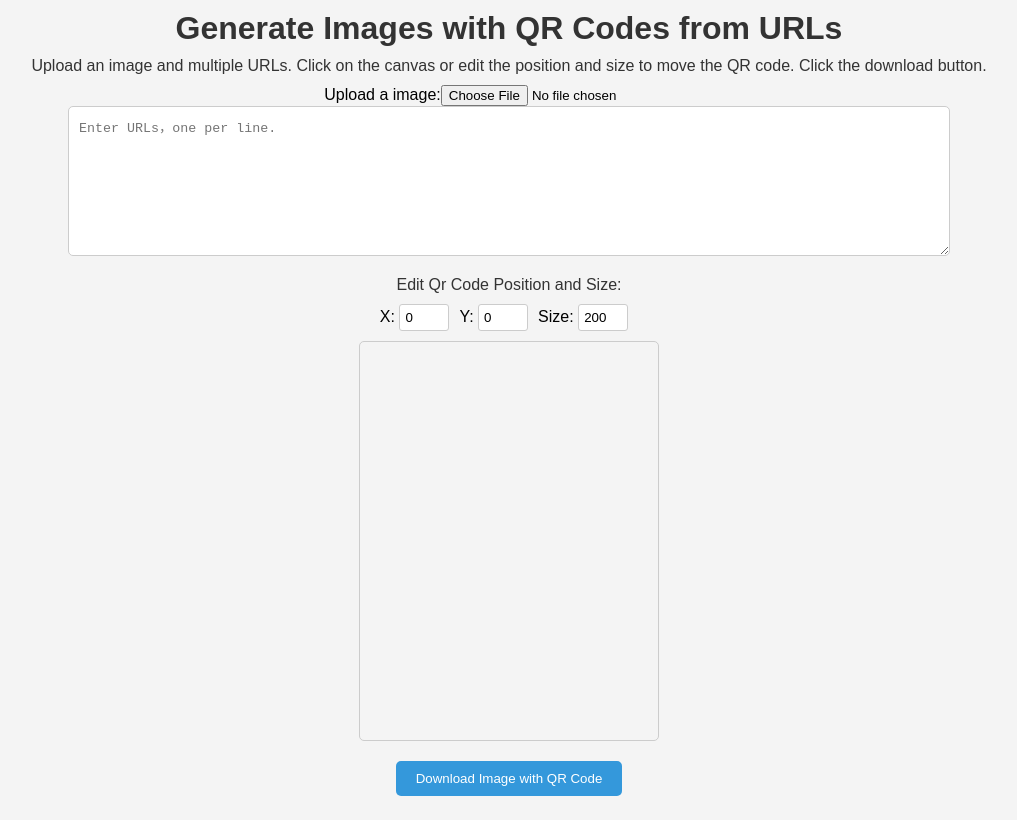
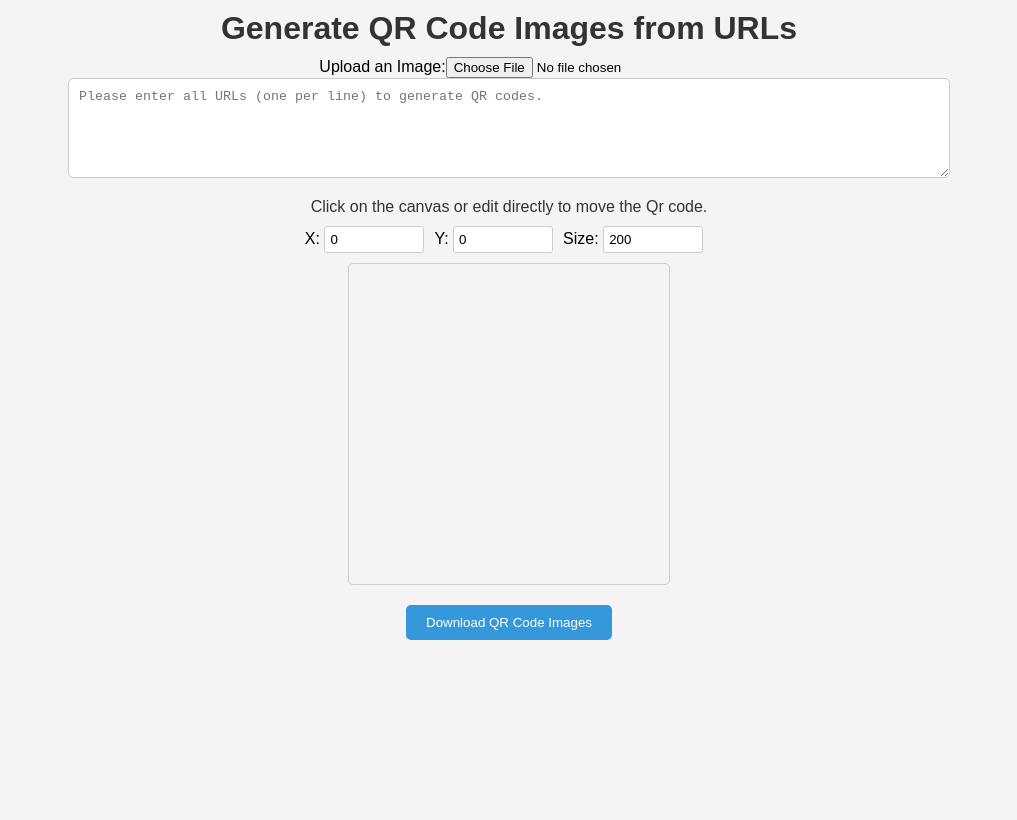
Before and after one commit to guangyangliu/generate_images_with_qrCodes, a React (Create React App) app: page / in a window 1280 px wide. Shown: the whole page, without its empty margins (131-1148 px from the left). Built offline with nearby package versions, Linux system fonts and the light colour scheme.

Commit message:
Change copies. Show position number as integer.

```diff
--- a/package.json
+++ b/package.json
@@ -17,7 +17,7 @@
     "test": "react-scripts test",
     "eject": "react-scripts eject",
     "predeploy": "npm run build",
-  "deploy": "gh-pages -d build"
+    "deploy": "gh-pages -d build"
   },
   "homepage": "https://guangyangliu.github.io/image-with-qr-code-generator",
   "eslintConfig": {
--- a/src/App.css
+++ b/src/App.css
@@ -29,12 +29,11 @@ h1, p {
 /* Input field styling */
 textarea {
   width: 70%;
-  height: 150px;
+  height: 100px;
   padding: 10px;
   margin-bottom: 20px;
   border: 1px solid #ccc;
   border-radius: 5px;
-  resize: vertical;
 }
 
 /* File upload button styling */
@@ -60,7 +59,7 @@ textarea {
 }
 
 #qrDetail input {
-  width: 50px;
+  width: 100px;
   padding: 5px;
   border: 1px solid #ccc;
   border-radius: 3px;
@@ -73,9 +72,6 @@ textarea {
   margin-bottom: 20px;
   padding: 10px;
   overflow: auto;
-  width: 300px;
-  height: 400px;
-
 }
 
 /* Download button styling */
--- a/src/App.js
+++ b/src/App.js
@@ -4,7 +4,7 @@ import './App.css';
 
 //Component to upload an image(flyer, poster).
 function ImageUpload({handleImage}) {
-  return <label id="imageInput">Upload a image:
+  return <label id="imageInput">Upload an Image:
     <input id='imageInput' type="file" accept="image/*" onChange={handleImage}/>
   </label>
 }
@@ -13,7 +13,7 @@ function ImageUpload({handleImage}) {
 function UrlUpload({handleUrl, urls}) {
   return <textarea
   type="text"
-  placeholder="Enter URLs，one per line."
+  placeholder="Please enter all URLs (one per line) to generate QR codes."
   value={urls}
   onChange={handleUrl}
 />
@@ -22,7 +22,7 @@ function UrlUpload({handleUrl, urls}) {
 // Component to edit QR code details like position and size
 function QrDetail({qrDetail,handleQrDetail}) {
   return <div>
-    <p>Edit Qr Code Position and Size:</p>
+    <p>Click on the canvas or edit directly to move the Qr code.</p>
   <form id="qrDetail">
     <label>X: <input id="x" type="number" value={qrDetail.x} onChange={handleQrDetail}></input></label>
     <label>Y: <input id="y" type="number" value={qrDetail.y} onChange={handleQrDetail}></input></label>
@@ -110,8 +110,8 @@ const App = () => {
     const scaleX = canvas.width / rect.width;
     const scaleY = canvas.height / rect.height;
     const pos = {
-      x: (e.clientX - rect.left)*scaleX,
-      y: (e.clientY - rect.top)*scaleY
+      x: Math.floor((e.clientX - rect.left)*scaleX),
+      y: Math.floor((e.clientY - rect.top)*scaleY)
     };
     setQrDetail({...qrDetail, x: pos.x, y: pos.y});
   }
@@ -163,8 +163,7 @@ const App = () => {
   return (
     <>
       <div id="intro">
-      <h1>Generate Images with QR Codes from URLs</h1>
-      <p>Upload an image and multiple URLs. Click on the canvas or edit the position and size to move the QR code. Click the download button.</p>
+      <h1>Generate QR Code Images from URLs</h1>
       </div>
       <ImageUpload handleImage={handleImage} />
       <UrlUpload handleUrl={handleUrl} url={urls}/>
@@ -172,7 +171,7 @@ const App = () => {
       <Canvas imageSrc={imageSrc} urls={urls} qrDetail={qrDetail} handleQrPosition={handleQrPosition}/>
       <QrCodes urls={urls} />
       <button onClick={handleDownload}>
-        Download Image with QR Code
+      Download QR Code Images
       </button>
     </>
   );
```
